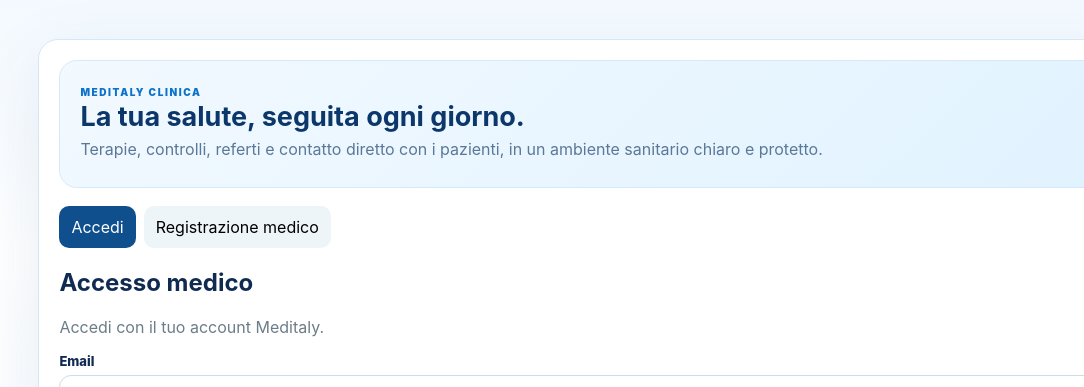
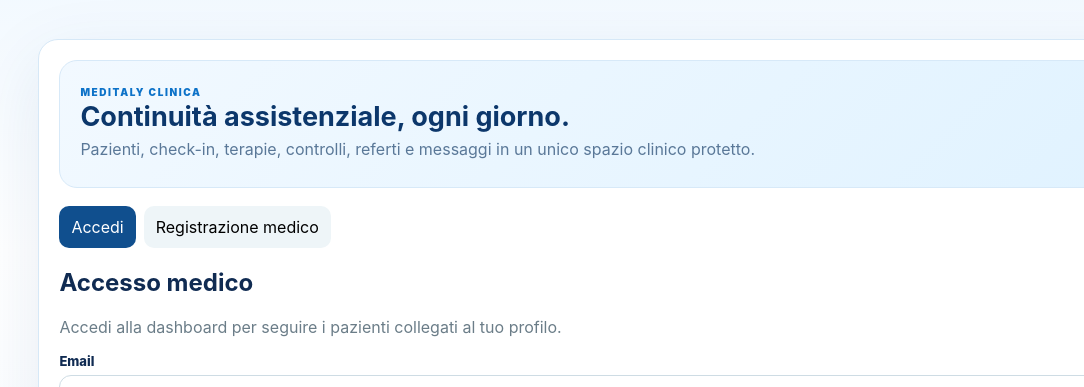
Before and after one commit to navigatore79/MedItaly, a plain HTML site: page index.html in a window 1280 px wide. Shown: the part 98-485 px from the top of the page, 0-1084 px from the left. Drawn offline with Linux system fonts and the light colour scheme; a script that the page names is missing.

```diff
--- a/index.html
+++ b/index.html
@@ -62,10 +62,10 @@
   </div>
 
   <section id="auth" class="card auth auth-premium">
-    <div class="clinica-login-hero"><div><div class="eyebrow">MEDITALY CLINICA</div><h1>La tua salute, seguita ogni giorno.</h1><p>Terapie, controlli, referti e contatto diretto con i pazienti, in un ambiente sanitario chiaro e protetto.</p></div><div class="clinica-heart"><img src="brand-heart.svg" alt="" aria-hidden="true"></div></div>
+    <div class="clinica-login-hero"><div><div class="eyebrow">MEDITALY CLINICA</div><h1>Continuità assistenziale, ogni giorno.</h1><p>Pazienti, check-in, terapie, controlli, referti e messaggi in un unico spazio clinico protetto.</p></div><div class="clinica-heart"><img src="brand-heart.svg" alt="" aria-hidden="true"></div></div>
     <div class="tabs"><button id="tabLogin" class="on">Accedi</button><button id="tabRegister">Registrazione medico</button></div>
     <div id="loginPane">
-      <h2>Accesso medico</h2><p class="muted">Accedi con il tuo account Meditaly.</p>
+      <h2>Accesso medico</h2><p class="muted">Accedi alla dashboard per seguire i pazienti collegati al tuo profilo.</p>
       <div class="field"><label>Email</label><input id="email" type="email" autocomplete="username"></div>
       <div class="field"><label>Password</label><div class="row"><input id="pass" type="password" autocomplete="current-password"><button id="togglePass" type="button" class="btn secondary" aria-label="Mostra password">👁</button></div></div>
       <div class="row between"><button id="forgotPass" type="button" class="btn secondary">Password dimenticata</button></div>
```
